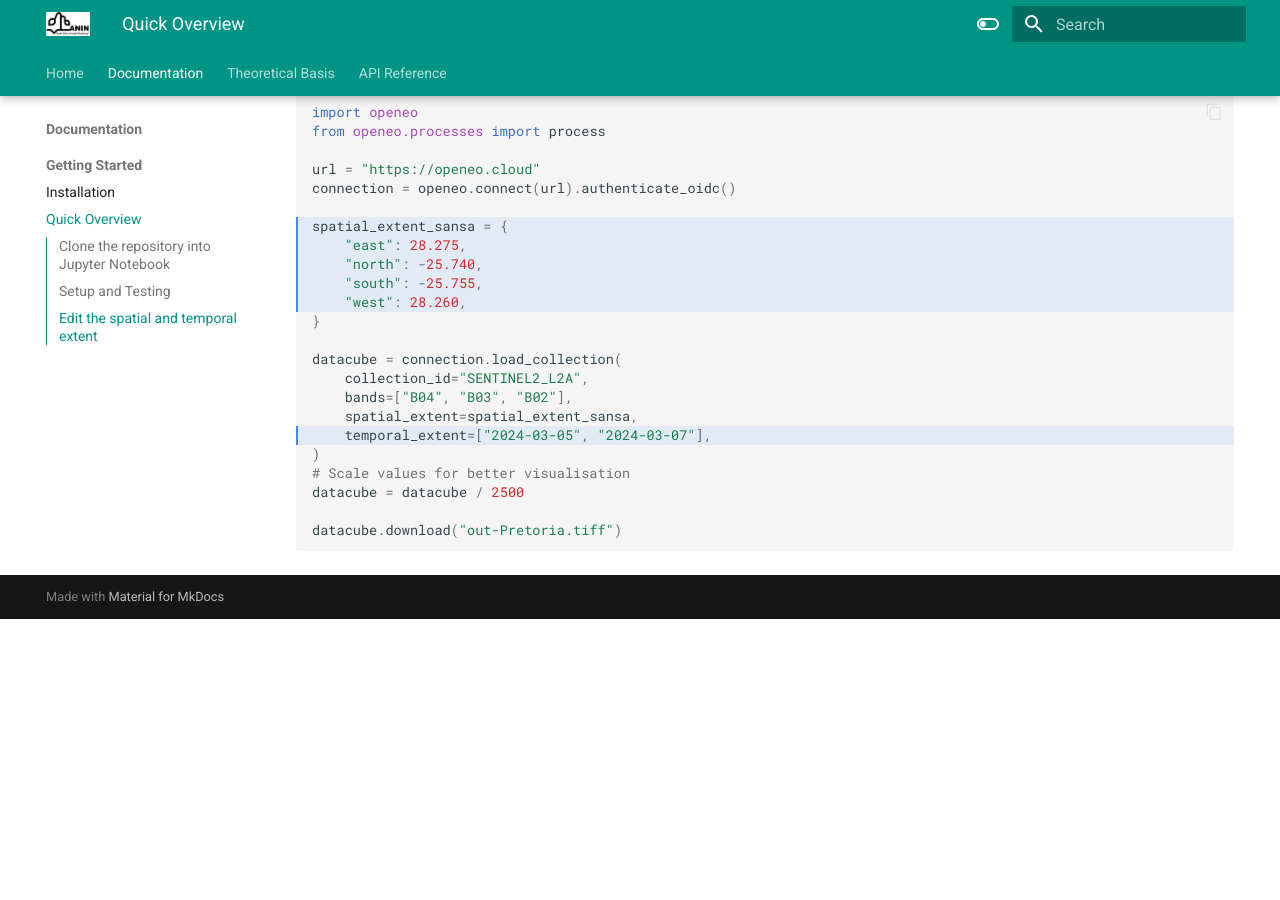
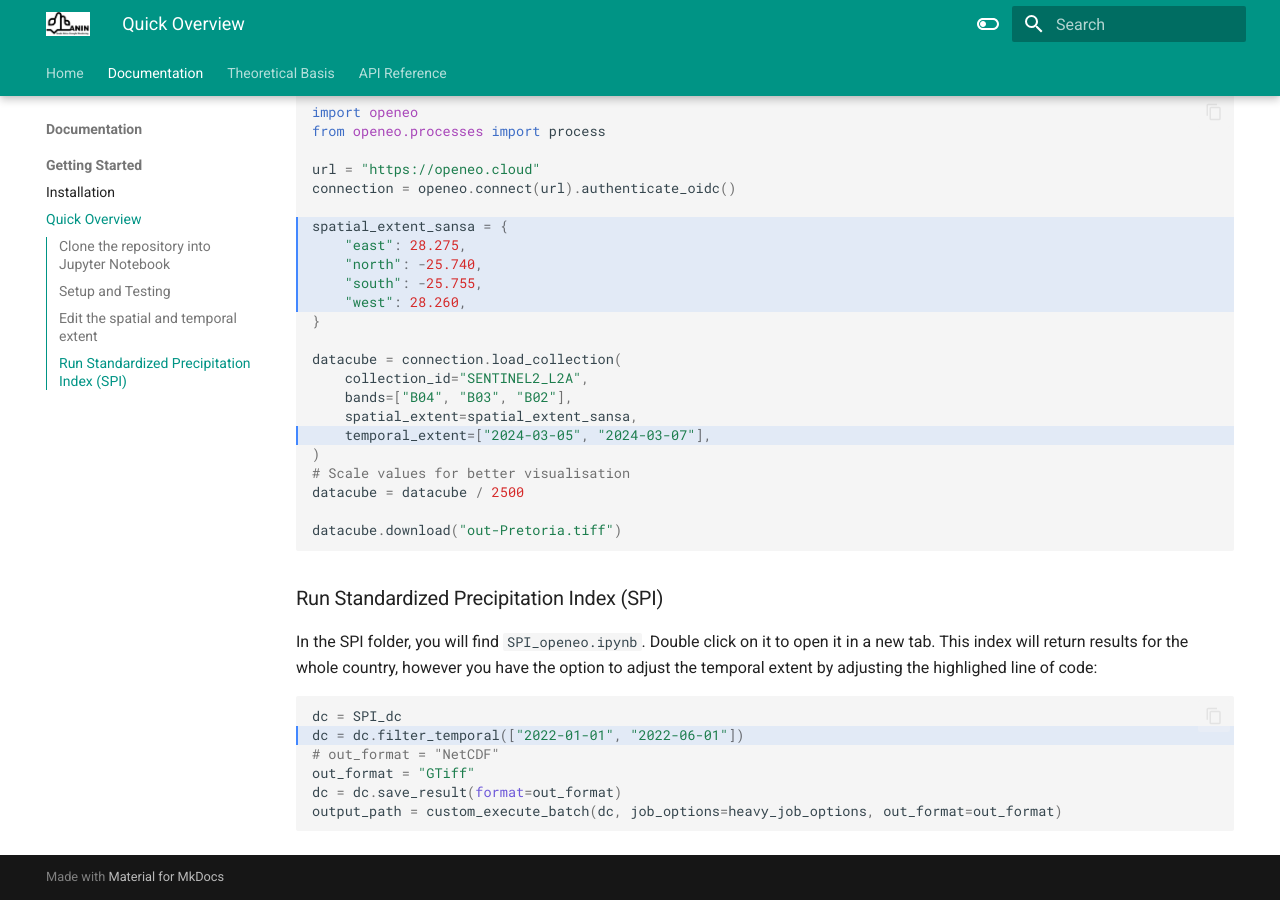
Before and after one commit to sibonile/ANIN-Handbook, an MkDocs documentation site: the page built from docs/Overview.md, in a window 1280 px wide and 900 px high, scrolled down 1739 px. Built offline with MkDocs 1.6.1 and Material for MkDocs 9.7.7, drawn with Linux system fonts in a browser that asks for light colours; before the commit the page ends 2358 px from its top, so only the background shows below that.

Commit message:
$Update to overview

````diff
--- a/docs/Overview.md
+++ b/docs/Overview.md
@@ -49,3 +49,15 @@ datacube = datacube / 2500
 
 datacube.download("out-Pretoria.tiff")
 ```
+
+### Run Standardized Precipitation Index (SPI)
+In the SPI folder, you will find `SPI_openeo.ipynb`. Double click on it to open it in a new tab. This index will return results for the whole country, however you have the option to adjust the temporal extent by adjusting the highlighed line of code:
+
+```py hl_lines="2"
+dc = SPI_dc
+dc = dc.filter_temporal(["2022-01-01", "2022-06-01"])
+# out_format = "NetCDF"
+out_format = "GTiff"
+dc = dc.save_result(format=out_format)
+output_path = custom_execute_batch(dc, job_options=heavy_job_options, out_format=out_format)
+```
````
